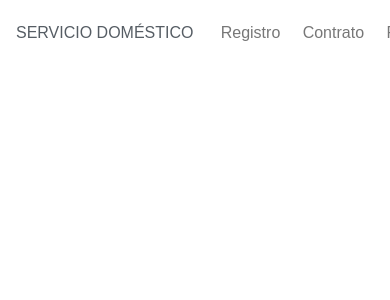
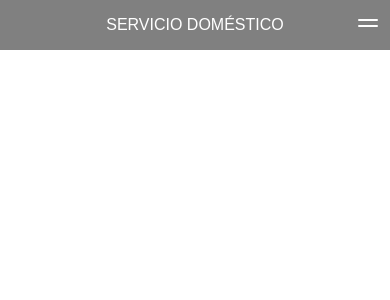
Before and after one commit to snaphuman/CleanupService-Frontend, a React (Create React App) app: page / in a window 390 px wide. Shown: the top 300 px of the page. Built offline with nearby package versions, Linux system fonts and the light colour scheme.

Commit message:
attepmt to add responsive script to menu. App become class component to handle further lifecycle hook

```diff
--- /dev/null
+++ b/public/assets/js/custom-menu.js
@@ -0,0 +1,6 @@
+document.addEventListener("DOMContentLoaded", function(eveny) {
+  document.getElementById('toggle').addEventListener('click', function (e) {
+    document.getElementById('tuckedMenu').classList.toggle('custom-menu-tucked');
+    document.getElementById('toggle').classList.toggle('x');
+  });
+})
--- a/public/index.html
+++ b/public/index.html
@@ -24,6 +24,8 @@
       work correctly both with client-side routing and a non-root public URL.
       Learn how to configure a non-root public URL by running `npm run build`.
     -->
+    <!-- This should be included in a differnt way -->
+    <script src="%PUBLIC_URL%/assets/js/custom-menu.js"></script>
     <title>React App</title>
   </head>
   <body>
--- a/src/App.js
+++ b/src/App.js
@@ -9,13 +9,23 @@ import RegisterIndex from './Register/Index';
 import ContractIndex from './Contract/Index';
 import PaymentIndex from './Payment/Index';
 
-function App() {
+class App extends React.Component {
+
+  render() {
     return (
       <Router>
-          <div className="pure-menu pure-menu-horizontal pure-menu-scrollable">
-            <a className="pure-menu-heading" href="">
+        <div className="custom-menu-wrapper">
+          <div className="pure-menu custom-menu custom-menu-top">
+            <a className="pure-menu-heading custom-menu-brand" href="#">
               Servicio doméstico
             </a>
+            <a href="#" className="custom-menu-toggle" id="toggle">
+              <s className="bar"></s><s className="bar">
+              </s>
+            </a>
+          </div>
+          <div className="pure-menu pure-menu-horizontal pure-menu-scrollable custom-menu custom-menu-bottom custom-menu-tucked">
+            <div className="custom-menu-screen"></div>
             <ul className="pure-menu-list">
               <li className="pure-menu-item">
                 <Link to="/register" className="pure-menu-link">Registro</Link>
@@ -27,6 +37,7 @@ function App() {
                 <Link to="/payment" className="pure-menu-link">Pagos</Link>
               </li>
             </ul>
+          </div>
         </div>
         <div className="l-content">
           <Switch>
@@ -44,5 +55,6 @@ function App() {
       </Router>
     );
   }
+}
 
 export default App;
--- a/src/index.css
+++ b/src/index.css
@@ -70,8 +70,112 @@ h1,h2,h3,h4,h5,h6 {
 .button-fluid {
   width: 100%;
 }
+
+/* add tucked menu properties */
+.custom-menu-wrapper {
+  background-color: #808080;
+  margin-bottom: 2.5em;
+  white-space: nowrap;
+  position: relative;
+}
+
+.custom-menu {
+  display: inline-block;
+  width: auto;
+  vertical-align: middle;
+  -webkit-font-smoothing: antialiased;
+}
+
+.custom-menu .pure-menu-link,
+.custom-menu .pure-menu-heading {
+  color: white;
+}
+
+.custom-menu .pure-menu-link:hover,
+.custom-menu .pure-menu-heading:hover {
+  background-color: transparent;
+}
+
+.custom-menu-top {
+  position: relative;
+  padding-top: .5em;
+  padding-bottom: .5em;
+}
+
+.custom-menu-brand {
+  display: block;
+  text-align: center;
+  position: relative;
+}
+
+.custom-menu-toggle {
+  width: 44px;
+  height: 44px;
+  display: block;
+  position: absolute;
+  top: 3px;
+  right: 0;
+  display: none;
+}
+
+.custom-menu-toggle .bar {
+  background-color: white;
+  display: block;
+  width: 20px;
+  height: 2px;
+  border-radius: 100px;
+  position: absolute;
+  top: 22px;
+  right: 12px;
+  -webkit-transition: all 0.5s;
+  -moz-transition: all 0.5s;
+  -ms-transition: all 0.5s;
+  transition: all 0.5s;
+}
+
+.custom-menu-toggle .bar:first-child {
+  -webkit-transform: translateY(-6px);
+  -moz-transform: translateY(-6px);
+  -ms-transform: translateY(-6px);
+  transform: translateY(-6px);
+}
+
+.custom-menu-toggle.x .bar {
+  -webkit-transform: rotate(45deg);
+  -moz-transform: rotate(45deg);
+  -ms-transform: rotate(45deg);
+  transform: rotate(45deg);
+}
+
+.custom-menu-toggle.x .bar:first-child {
+  -webkit-transform: rotate(-45deg);
+  -moz-transform: rotate(-45deg);
+  -ms-transform: rotate(-45deg);
+  transform: rotate(-45deg);
+}
+
+.custom-menu-screen {
+  background-color: rgba(0, 0, 0, 0.5);
+  -webkit-transition: all 0.5s;
+  -moz-transition: all 0.5s;
+  -ms-transition: all 0.5s;
+  transition: all 0.5s;
+  height: 3em;
+  width: 70em;
+  position: absolute;
+  top: 0;
+  z-index: -1;
+}
+
+.custom-menu-tucked .custom-menu-screen {
+  -webkit-transform: translateY(-44px);
+  -moz-transform: translateY(-44px);
+  -ms-transform: translateY(-44px);
+  transform: translateY(-44px);
+}
+
 /* override default purecss media queries */
-@media (min-width: 35.5em) {
+@media screen and (min-width: 35.5em) {
   .container {
     width: auto;
     margin: unset;
@@ -83,9 +187,49 @@ h1,h2,h3,h4,h5,h6 {
     margin: 0 auto;
   }
 }
-@media screen and (min-width: 64em) {
+@media screen and (max-width: 62em) {
+  .custom-menu {
+    display: block;
+  }
 
+  .custom-menu-toggle {
+    display: block;
+    display: none\9;
+  }
+
+  .custom-menu-bottom {
+    position: absolute;
+    width: 100%;
+    border-top: 1px solid #eee;
+    background-color: #808080\9;
+    z-index: 100;
+  }
+
+  .custom-menu-bottom .pure-menu-link {
+    opacity: 1;
+    -webkit-transform: translateX(0);
+    -moz-transform: translateX(0);
+    -ms-transform: translateX(0);
+    transform: translateX(0);
+    -webkit-transition: all 0.5s;
+    -moz-transition: all 0.5s;
+    -ms-transition: all 0.5s;
+    transition: all 0.5s;
+  }
+
+  .custom-menu-bottom.custom-menu-tucked .pure-menu-link {
+    -webkit-transform: translateX(-140px);
+    -moz-transform: translateX(-140px);
+    -ms-transform: translateX(-140px);
+    transform: translateX(-140px);
+    opacity: 0;
+    opacity: 1\9;
+  }
+
+  .pure-menu-horizontal.custom-menu-tucked {
+    z-index: -1;
+    top: 45px;
+    position: absolute;
+    overflow: hidden;
+  }
 }
-@media screen and (min-width: 80em) {
-
-}
```
Lines whose indentation alone changed are shown as unchanged.
